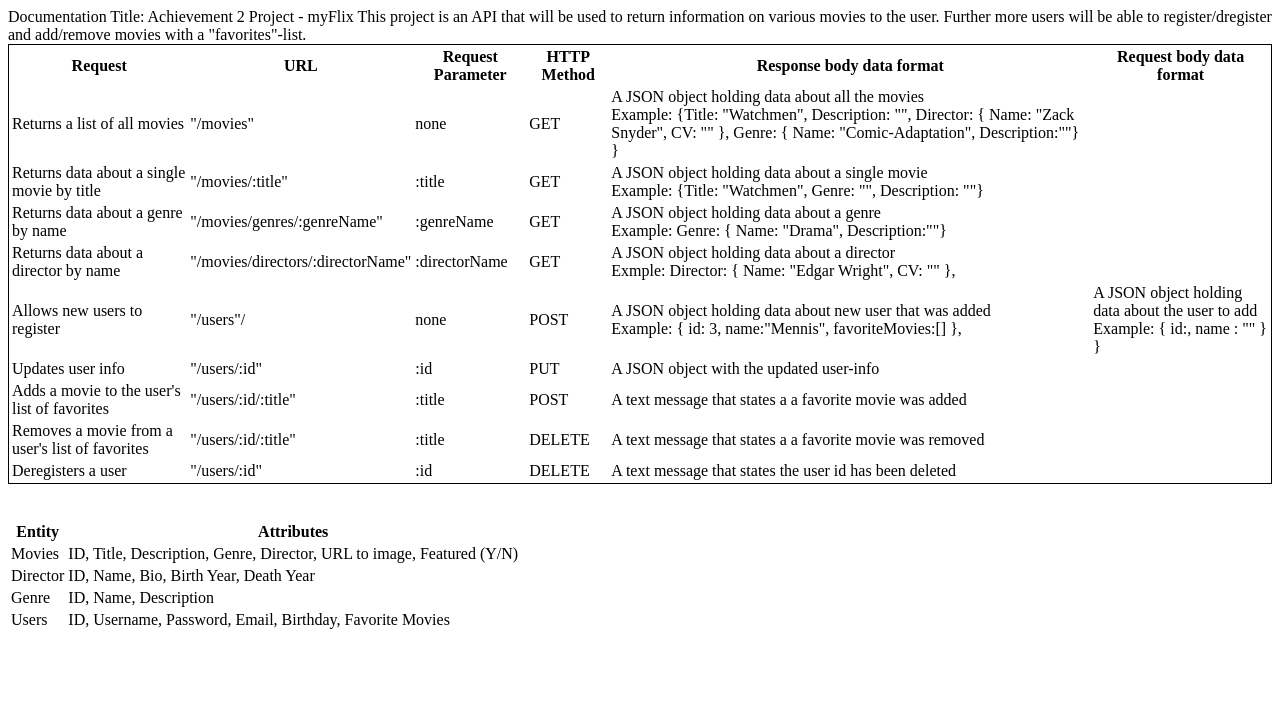
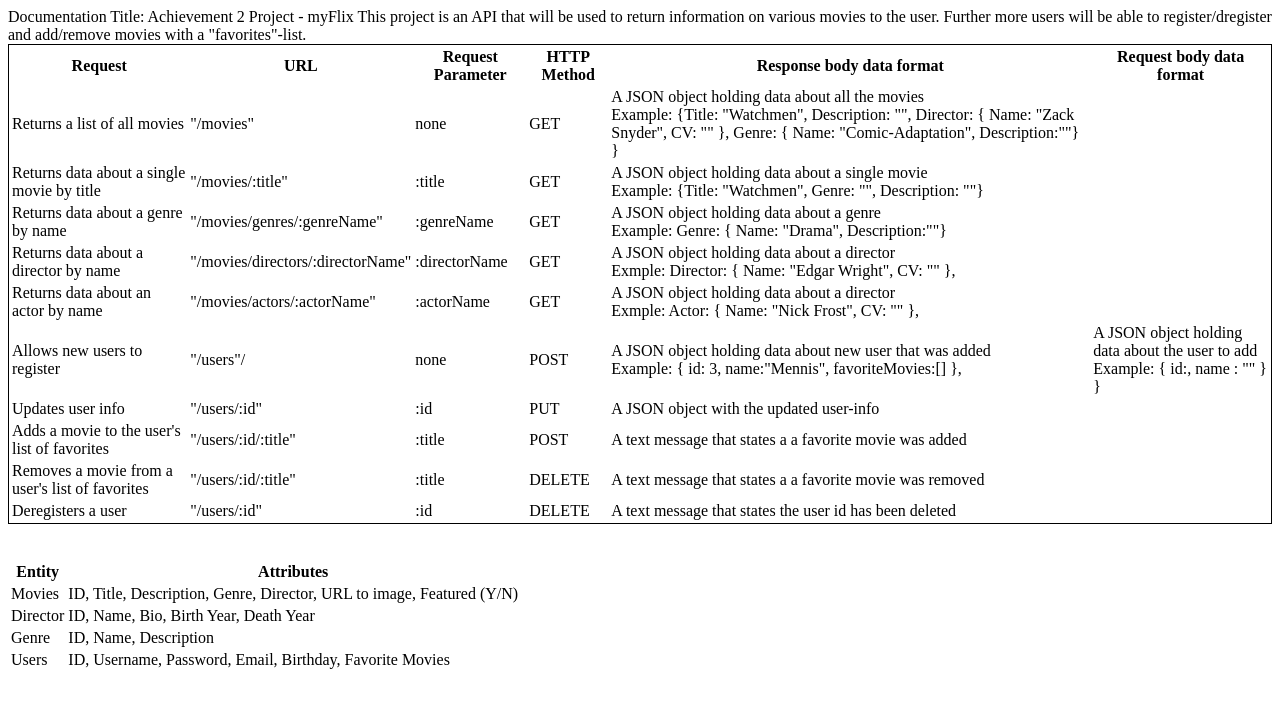
Before and after one commit to dwXwd/My_Movie_API, a website: page public/documentation.html in a window 1280 px wide. Drawn offline with Linux system fonts and the light colour scheme.

Commit message:
Rearranged Screenshots

```diff
--- a/public/documentation.html
+++ b/public/documentation.html
@@ -64,6 +64,16 @@
         <td>
           A JSON object holding data about a director <br />
           Exmple: Director: { Name: "Edgar Wright", CV: "" },
+        </td>
+      </tr>
+      <tr>
+        <td>Returns data about an actor by name</td>
+        <td>"/movies/actors/:actorName"</td>
+        <td>:actorName</td>
+        <td>GET</td>
+        <td>
+          A JSON object holding data about a director <br />
+          Exmple: Actor: { Name: "Nick Frost", CV: "" },
         </td>
       </tr>
       <tr>
```
Also changed, not shown: TASK 2.7 Sreenshots/DELETE_user-Result.jpg (renamed from DELETE_user-Result.jpg), TASK 2.7 Sreenshots/DELETE_user.jpg (renamed from DELETE_user.jpg), TASK 2.7 Sreenshots/Fixed Directors with updateMany.jpg (added), TASK 2.7 Sreenshots/PUSH_favoriteMovie_to_User-Result.jpg (renamed from PUSH_favoriteMovie_to_User-Result.jpg), TASK 2.7 Sreenshots/PUSH_favoriteMovie_to_User.jpg (renamed from PUSH_favoriteMovie_to_User.jpg), TASK 2.7 Sreenshots/Read_Movie_with_Genre & Director - Result.jpg (renamed from Read_Movie_with_Genre & Director - Result.jpg), TASK 2.7 Sreenshots/Read_Movie_with_Genre & Director.jpg (renamed from Read_Movie_with_Genre & Director.jpg), TASK 2.7 Sreenshots/Read_Movie_with_Genre-Result.jpg (renamed from Read_Movie_with_Genre-Result.jpg), TASK 2.7 Sreenshots/Read_Movie_with_Genre.jpg (renamed from Read_Movie_with_Genre.jpg), TASK 2.7 Sreenshots/Read_Movie_with_Name-Result.jpg (renamed from Read_Movie_with_Name-Result.jpg), TASK 2.7 Sreenshots/Read_Movie_with_Name.jpg (renamed from Read_Movie_with_Name.jpg), TASK 2.7 Sreenshots/UPDATE a movies Director Bio -Result.jpg (renamed from UPDATE a movies Director Bio -Result.jpg), TASK 2.7 Sreenshots/UPDATE a movies Director Bio.jpg (renamed from UPDATE a movies Director Bio.jpg), TASK 2.7 Sreenshots/UPDATE a movies description-Result.jpg (renamed from UPDATE a movies description-Result.jpg), 1 more files, 1 other file.
